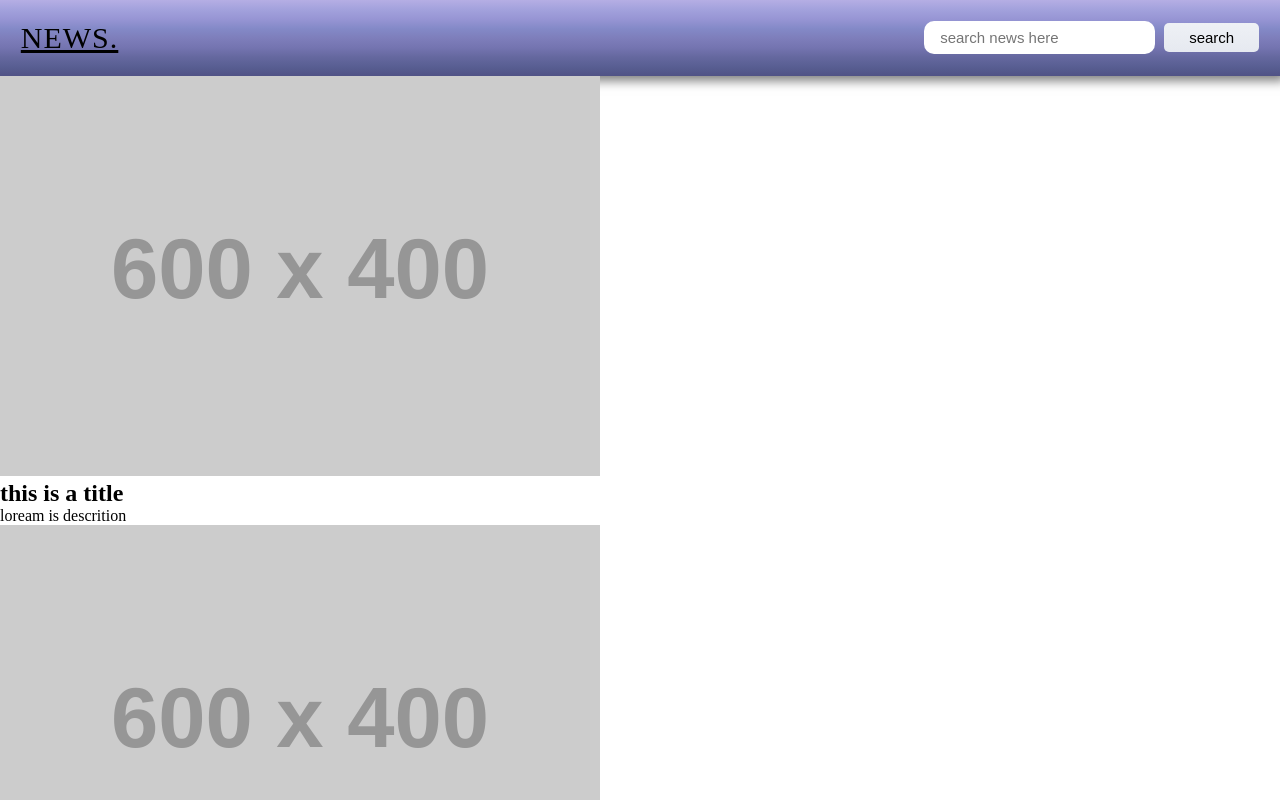
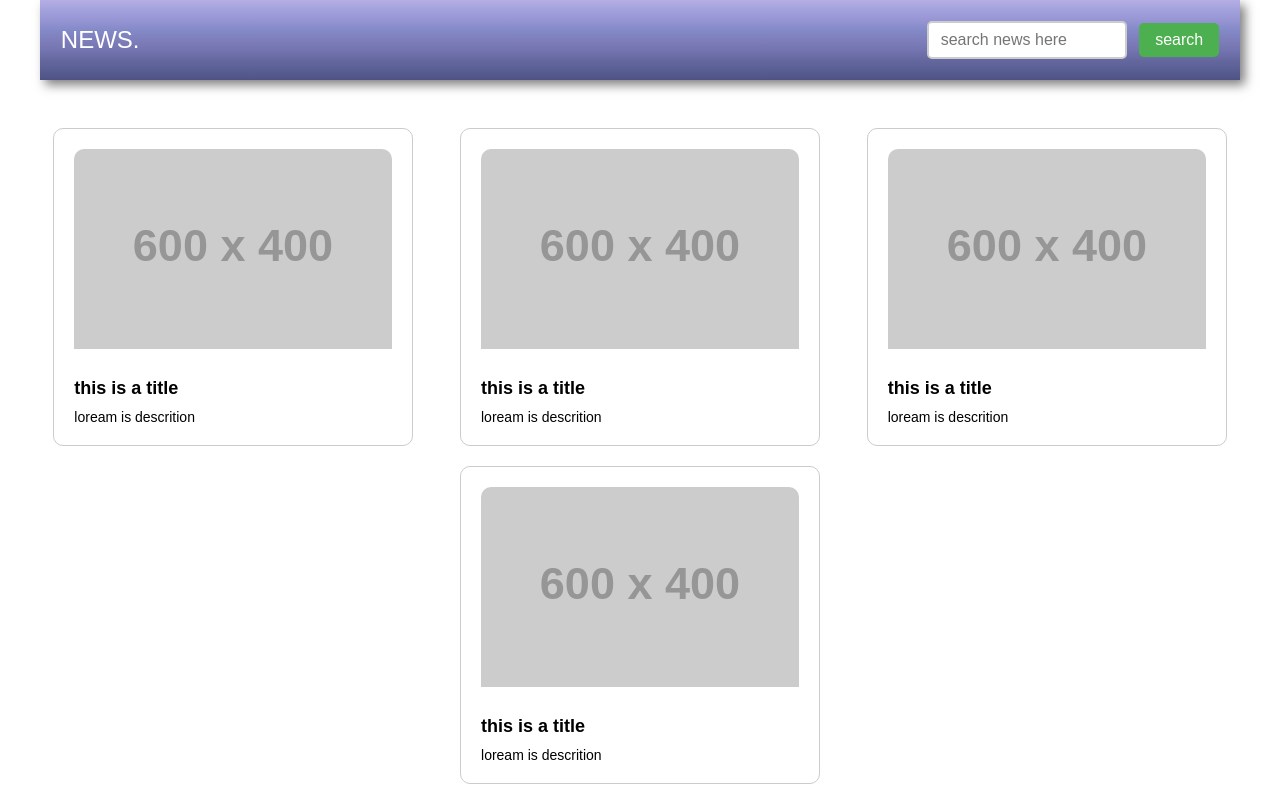
Before and after one commit to mhdameenvp/news-api, a plain HTML site: page index.html in a window 1280 px wide. Shown: the top 800 px of the page. Drawn offline with Linux system fonts and the light colour scheme; placeholder pictures from the web are drawn by us.

Commit message:
second commit

```diff
--- a/index.html
+++ b/index.html
@@ -9,7 +9,7 @@
 <body>
 
 <nav>
-    <div class="navbar">
+    <div class="navbar obj-width">
         <a  id="logo" href="index.html">NEWS.</a>
         <div class="search container">
         <input type="text" placeholder="search news here" id="search-input">
@@ -17,24 +17,24 @@
         </div>
     </div>
 </nav>
-<main id="block-container">
+<main id="block-container" class="obj-width">
     <div class="blog-card" >
-        <img src="https://placehold.co/600x400" alt="">
+        <img src="https://placehold.co/600x400" alt=""  class="card-image">
         <h2>this is a title</h2>
         <p>loream is descrition</p>
     </div>
     <div class="blog-card" >
-        <img src="https://placehold.co/600x400" alt="">
+        <img src="https://placehold.co/600x400" alt="" class="card-image">
         <h2>this is a title</h2>
         <p>loream is descrition</p>
     </div>
     <div class="blog-card" >
-        <img src="https://placehold.co/600x400" alt="">
+        <img src="https://placehold.co/600x400" alt="" class="card-image">
         <h2>this is a title</h2>
         <p>loream is descrition</p>
     </div>
     <div class="blog-card" >
-        <img src="https://placehold.co/600x400" alt="">
+        <img src="https://placehold.co/600x400" alt="" class="card-image">
         <h2>this is a title</h2>
         <p>loream is descrition</p>
     </div>
--- a/style.css
+++ b/style.css
@@ -1,47 +1,104 @@
-*{
+* {
     margin: 0;
     padding: 0;
     box-sizing: border-box;
-
 }
 
-body{
+body {
     position: relative;
+    font-family: Arial, sans-serif;
 }
-.navbar{
+
+.obj-width {
+    max-width: 1200px;
+    margin: auto;
+}
+
+.navbar {
     display: flex;
     justify-content: space-between;
     align-items: center;
-    padding: 1.3rem ;
-
-}
-nav{
-
-    background-image: linear-gradient(to top, #505285 0%, #585e92 12%, #65689f 25%, #7474b0 37%, #7e7ebb 50%, #8389c7 62%, #9795d4 75%, #a2a1dc 87%, #b5aee4 100%);;
+    padding: 1.3rem;
+    background-image: linear-gradient(to top, #505285 0%, #585e92 12%, #65689f 25%, #7474b0 37%, #7e7ebb 50%, #8389c7 62%, #9795d4 75%, #a2a1dc 87%, #b5aee4 100%);
     box-shadow: 5px 5px 10px rgba(0,0,0,0.5);
-
 }
 
-#logo{
-    color: black;
-    font-size: 30px;
-    letter-spacing: 1px;
+#logo {
+    color: white;
+    font-size: 1.5rem;
+    text-decoration: none;
+}
 
+.search-container {
+    display: flex;
+    align-items: center;
 }
-#search-input{
-    max-width: '400px';
+
+#search-input {
+    width: 200px;
+    padding: 8px 12px;
+    border: 2px solid #ccc;
+    border-radius: 5px;
+    font-size: 1rem;
+}
+
+#search-button {
     padding: 8px 16px;
-    border: 3px;
+    background-color: #4CAF50;
+    color: white;
+    border: none;
+    border-radius: 5px;
+    cursor: pointer;
+    font-size: 1rem;
+    margin-left: 8px;
+}
+
+#block-container {
+    padding: 3rem 0;
+    display: flex;
+    flex-wrap: wrap;
+    justify-content: space-around;
+    gap: 20px;
+}
+
+.blog-card {
+    width: calc(33.33% - 40px);
+    padding: 20px;
+    border: 1px solid #ccc;
     border-radius: 10px;
-    font-size: 15px;
+    cursor: pointer;
 }
-#search-button{
-    padding: 6px 25px;
-    background-image: linear-gradient(to top, #e6e9f0 0%, #eef1f5 100%);
-   border: none;
-    font-size: 15px;
-     cursor: pointer;
-    border-radius: 5px;
-    margin-left: 5px;
+.blog-card:hover{
+    box-shadow: 5px 5px 10px black;
+}
 
+.card-image {
+    width: 100%;
+    height: 200px;
+    object-fit: cover;
+    border-radius: 10px 10px 0 0;
+    margin-bottom: 15px;
 }
+
+.blog-card h2 {
+    margin-top: 10px;
+    font-size: 18px;
+}
+
+.blog-card p {
+    margin-top: 10px;
+    font-size: 14px;
+}
+
+/* Media Query for responsiveness */
+@media screen and (max-width: 768px) {
+    .blog-card {
+        width: calc(50% - 30px);
+    }
+}
+
+@media screen and (max-width: 480px) {
+    .blog-card {
+        width: calc(100% - 20px);
+    }
+}
```
